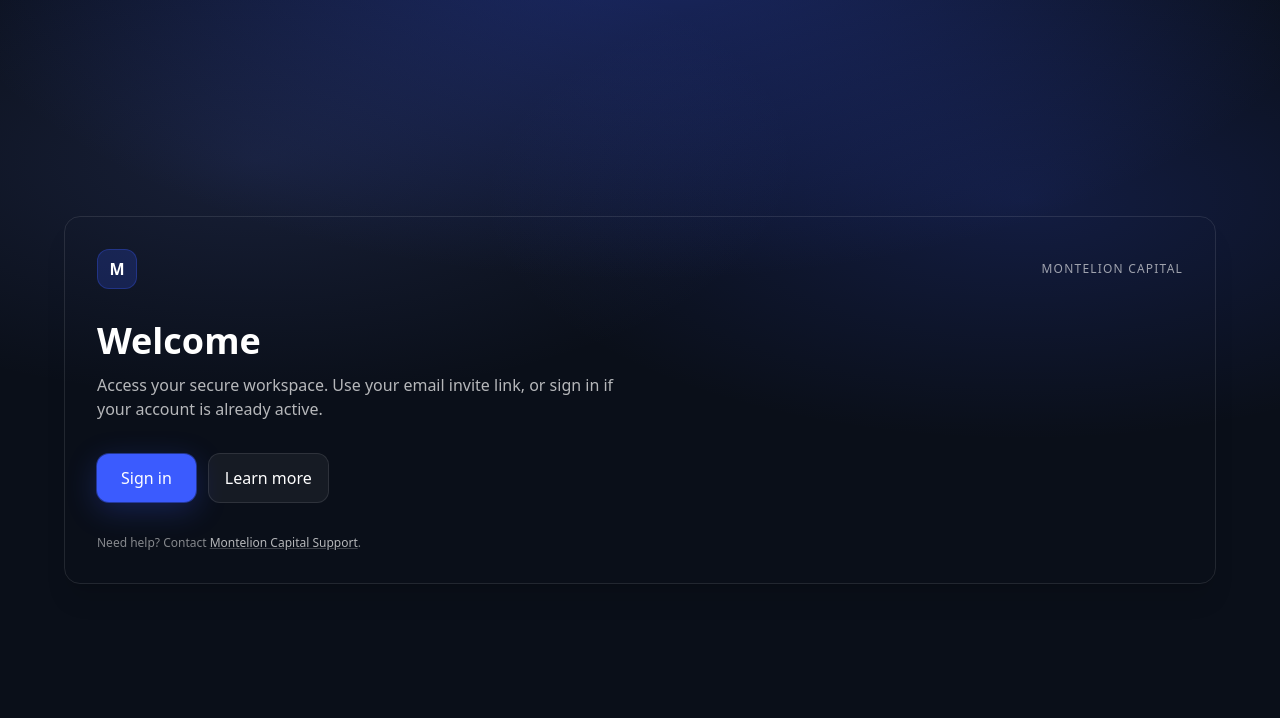
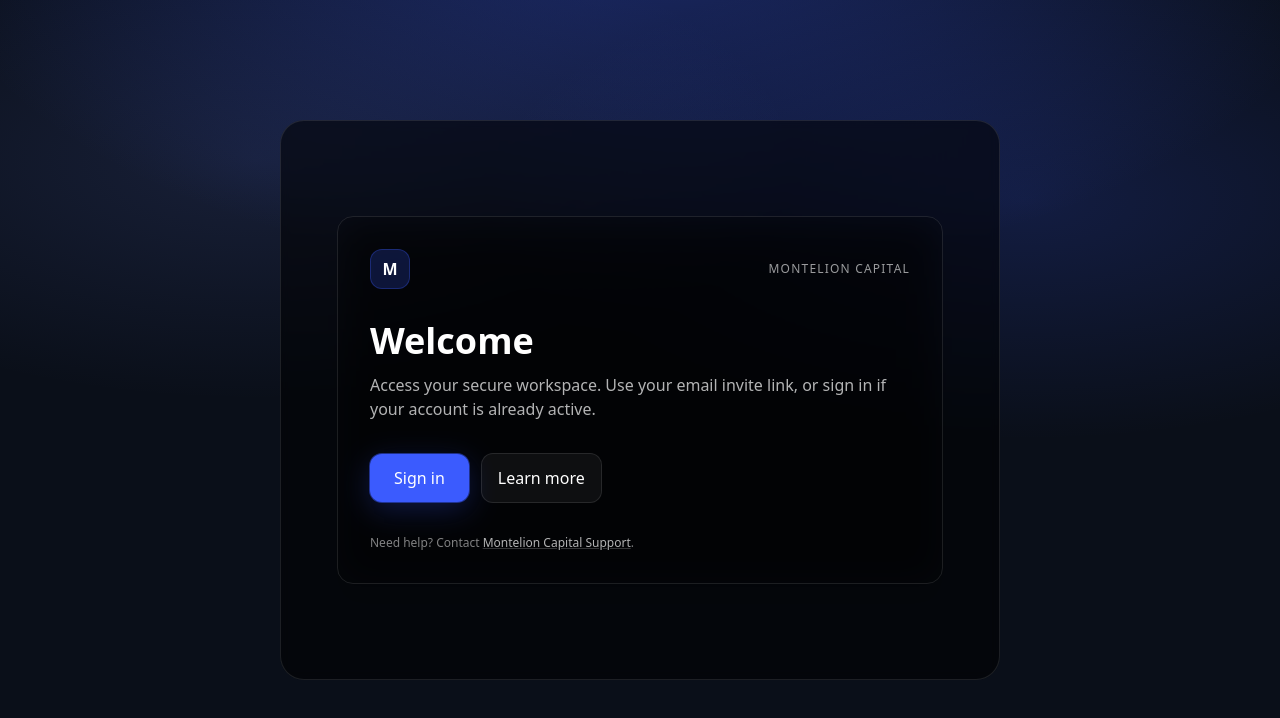
Before and after one commit to montelioncapital/montelion-app-v1, a Next.js app: page / in a window 1280 px wide. Shown: the top 718 px of the page. Built offline with nearby package versions, Linux system fonts and the light colour scheme.

Commit message:
Update layout.jsx

```diff
--- a/app/layout.jsx
+++ b/app/layout.jsx
@@ -1,14 +1,31 @@
+import "./globals.css";
+
 export const metadata = {
   title: "Montelion Capital",
   description: "Secure workspace",
 };
 
-import "./globals.css";
-
 export default function RootLayout({ children }) {
   return (
     <html lang="en">
-      <body>{children}</body>
+      <body className="min-h-screen grid place-items-center bg-fixed text-white">
+        {/* fixed background gradient (validé) */}
+        <div className="fixed inset-0 -z-10 bg-[radial-gradient(1200px_600px_at_50%_-10%,rgba(59,91,254,.35),transparent_60%),radial-gradient(900px_400px_at_20%_20%,rgba(102,126,234,.15),transparent_60%),radial-gradient(900px_400px_at_80%_25%,rgba(59,91,254,.18),transparent_60%),linear-gradient(rgb(10,15,25),rgb(10,15,25))]" />
+
+        {/* global card wrapper */}
+        <main
+          className="
+            relative w-[720px] h-[560px]
+            max-w-[92vw] max-h-[90vh]
+            rounded-3xl
+            bg-black/70 supports-[backdrop-filter]:bg-black/55
+            border border-white/10 backdrop-blur-sm
+            p-8 flex flex-col justify-center
+          "
+        >
+          {children}
+        </main>
+      </body>
     </html>
   );
 }
```
